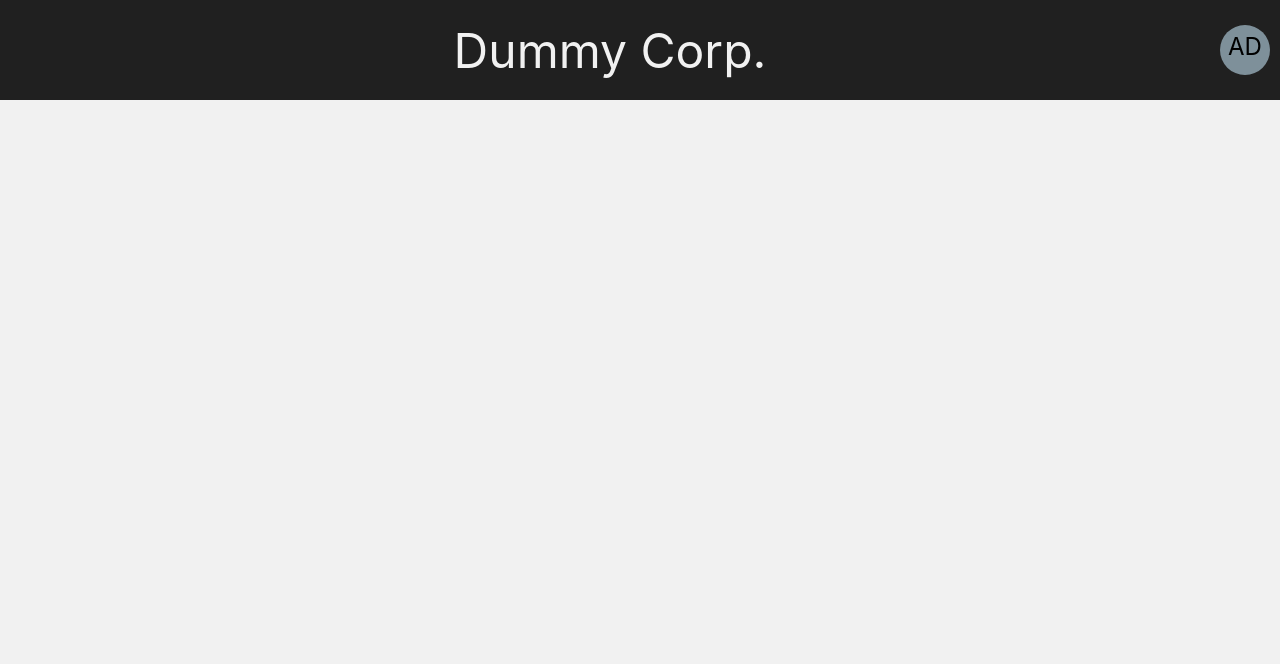
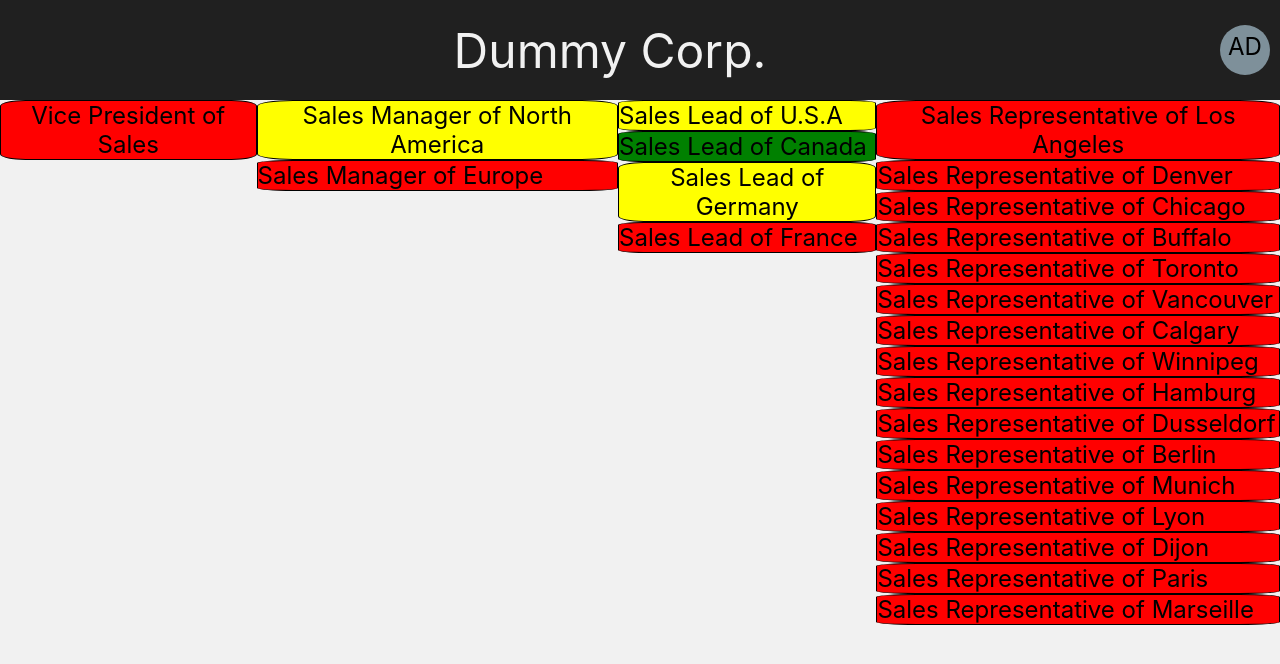
Before and after one commit to Afoy-1995/Xactly-Challenge, a React (Create React App) app: page / in a window 1280 px wide. Shown: the top 664 px of the page. Built offline with nearby package versions, Linux system fonts and the light colour scheme.

Commit message:
Basic Org structure is now finished, now working on clean up and adding media watching css

```diff
--- a/src/App.js
+++ b/src/App.js
@@ -15,7 +15,7 @@ const App = () => {
       country: "N/A",
       city: "N/A"
   };
-  // This simulates a GET request and a database creation
+  // This simulates a GET request and a database creation has aspects of a RESTful API
   useEffect(() => {
     dummyDb.createDummyUser(currentUser)
     for (let i = 0; i < db.hierarchy.length; i++) {
@@ -23,6 +23,7 @@ const App = () => {
     }
     setProfiles(dummyDb.profiles)
   }, [])
+
   return (
       <div>
         <DashBoard profiles={profiles} corps={db.company} user={currentUser}/>
--- a/src/components/hierarchy/HierarchyFeed.js
+++ b/src/components/hierarchy/HierarchyFeed.js
@@ -9,32 +9,44 @@ const Root = styled.div`
 
 const List = styled.div`
     display: flex;
-    flex-direction: row;
-    min-height: 100vh;
+    flex-direction: column;
 `
 
 const HierarchyFeed = ({list}) => {
+    const [positionGroups, setPositionGroups] = useState({})
+
     useEffect(() => {
         createOrgChart(list)
     }, [list])
 
     function createOrgChart(list) {
-        const arr = []
+        let arr = []
         for (const id in list) {
             const user = list[id]
             arr.push(user)
         }
-
-        const groupContinents = arr.reduce((rv, x) => {
-            (rv[x['continent']] = rv[x['continent']] || []).push(x);
-            return rv;
+        arr = arr.sort()
+        const groupPositions = arr.reduce((rv, x) => {
+            (rv[x['position']] = rv[x['position']] || []).push(x);
+            return rv
         }, {})
 
-        console.log(groupContinents)
+        setPositionGroups(groupPositions)
     }
+
     return (
         <Root>
-
+            {Object.keys(positionGroups).map((v) => {
+                if (v !== "-1") {
+                    return(
+                        <List key={v}>
+                            {positionGroups[v].map((user) => {
+                               return ( <HierarchyNode user={user} /> )
+                            })}
+                        </List>
+                    )
+                }
+            })}
         </Root>
     )
 }
--- a/src/components/hierarchy/HierarchyNode.js
+++ b/src/components/hierarchy/HierarchyNode.js
@@ -1,27 +1,55 @@
 import React, {useState} from "react";
+import { useEffect } from "react/cjs/react.development";
 import styled from "styled-components/macro";
 // This will be static so that it is easier to read
 const Root = styled.div`
-    width: 250px;
-    height: 75px;
+    display: flex;
     border-style: solid;
     border-width: 0.5px;
     border-radius: 10%;
-    text-align: center
+    text-align: center;
+    background-color: ${({status_color}) => (status_color)};
+`
+const PositionText = styled.div`
+    font-size: 24px;
+    text-align: center;
 `
 
 const HierarchyNode = ({user}) => {
-    const position = useState(user.position)
-    const status = useState(user.status)
-    const continent = useState(user.continent)
-    const country = useState(user.country)
-    const city = useState(user.city)
+    const [position, setPosition] = useState("Vice President of Sales")
+    const [status, setStatus] = useState("blue")
+
+    useEffect(() => {
+        switch(user.status) {
+            case "normal": setStatus("green")
+            break;
+            case "warning": setStatus("yellow")
+            break;
+            case "critical": setStatus("red")
+            break;
+            default: setStatus("blue") // New to role or has no sales goals
+        }
+    }, [user.status])
+
+    useEffect(() => {
+        switch(user.position) {
+            case 0: setPosition("Vice President of Sales")
+            break;
+            case 1: setPosition(`Sales Manager of ${user.continent}`)
+            break;
+            case 2: setPosition(`Sales Lead of ${user.country}`)
+            break;
+            case 3: setPosition(`Sales Representative of ${user.city}`)
+            break;
+            default: setPosition("")
+        }
+    }, [user.position])
+
     return (
-        <Root color={status}>
-            {position}
-            {continent !== "N/A" ? continent : ""}
-            {country !== "N/A" ? country : ""}
-            {city !== "N/A" ? city : ""}
+        <Root status_color={status}>
+            <PositionText>
+                {position}
+            </PositionText>
         </Root>
     );
 }
--- a/src/dummy_db/db.json
+++ b/src/dummy_db/db.json
@@ -55,7 +55,7 @@
             "manages": [3],
             "status": "critical",
             "continent": "Europe",
-            "country": "Germany",
+            "country": "France",
             "city": "N/A"
         },
         {
```
